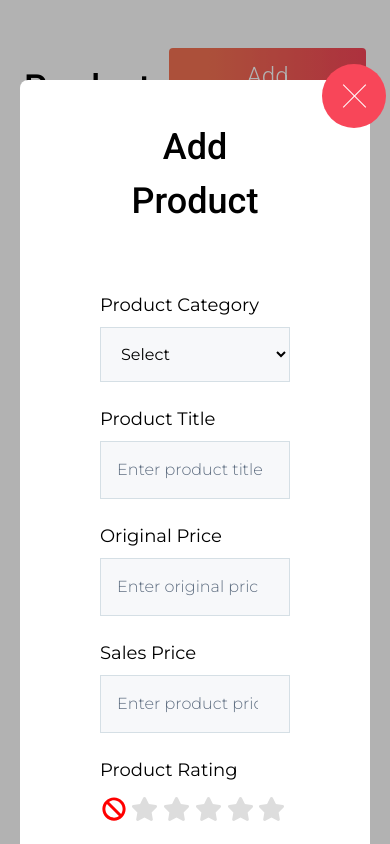
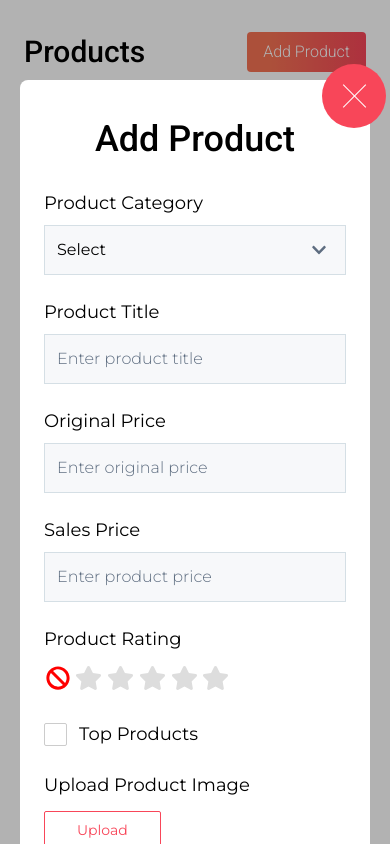
Before and after one commit to GMArjun/doodleblue_frontend_task, a Vue app: page / in a window 390 px wide. Both pictures are taken after a click on the button "Add Product". Built offline with nearby package versions, Linux system fonts and the light colour scheme.

Commit message:
added validation & responsive to some elements

```diff
--- a/src/App.vue
+++ b/src/App.vue
@@ -1,11 +1,11 @@
 <template>
   <div id="app">
     <div class="max-w-screen-xl mx-auto px-6 xl:px-0">
-      <div class="flex py-12">
-        <div class="self-center text-4xl font-medium mr-auto leading-none text-black">Products</div>
+      <div class="flex py-8 sm:py-12">
+        <div class="self-center text-3xl sm:text-4xl font-medium mr-auto leading-none text-black">Products</div>
         <button
           @click="modalVisible = true"
-          class="px-12 py-4 rounded mainGradient text-white font-light text-2xl leading-none focus:outline-none"
+          class="px-4 sm:px-12 py-3 sm:py-4 rounded mainGradient text-white font-light text-base sm:text-2xl leading-none focus:outline-none"
         >Add Product</button>
       </div>
 
--- a/src/assets/scss/products.scss
+++ b/src/assets/scss/products.scss
@@ -52,6 +52,7 @@ input[type='number'],
 select {
     @apply bg-grey border-greyish;
     outline: none !important;
+    -webkit-appearance: none;
 
     &::placeholder {
         @apply font-light text-gray;
@@ -386,4 +387,22 @@ label:hover:before {
     select {
         border: 1px solid var(--red);
     }
+
+    select {
+        @apply border-r-0
+    }
+
+    .customSelect {
+        span {
+            border: 1px solid var(--red);
+            @apply border-l-0
+        }
+    }
 }
+
+.customSelect {
+    span {
+        @apply bg-grey border-greyish self-stretch flex justify-center items-center w-16;
+    }
+
+}
--- a/src/components/productController.vue
+++ b/src/components/productController.vue
@@ -9,7 +9,7 @@
                 <span class="closeI"></span>
               </div>
 
-              <div class="px-20 py-40" v-if="isDone">
+              <div class="px-6 sm:px-20 py-20 sm:py-40" v-if="isDone">
                 <div class="text-green flex flex-col justify-center items-center text-center">
                   <font-awesome-icon :icon="['fa', 'thumbs-up']" class="text-6xl" />
                   <div
@@ -18,48 +18,67 @@
                 </div>
               </div>
 
-              <div class="px-20 py-10" v-else>
+              <div class="px-6 sm:px-20 py-8 sm:py-10" v-else>
                 <h1 class="text-center font-medium text-4xl font-roboto">{{title}}</h1>
-                <div class="pt-16 pb-8 font-mons">
+                <div class="pt-6 sm:pt-16 pb-8 font-mons">
                   <div class="mb-6" :class="{ 'hasError': $v.selectedCategory.$error }">
                     <label class="block text-lg mb-2">Product Category</label>
-                    <select class="border w-full p-4" v-model="selectedCategory">
+                    <div class="flex customSelect">
+                      <select class="border w-full p-3 sm:p-4 border-r-0" v-model="selectedCategory">
                         <option value disabled>Select</option>
                         <option value="Cate_1">Books</option>
                         <option value="Cate_2">Dress</option>
                         <option value="Cate_3">Bags</option>
                         <option value="Cate_4">Mobiles</option>
                       </select>
-                    <div v-if="$v.selectedCategory.$error" class="text-sm text-red mt-2 text-right font-roboto">Product Category is Required *</div>
+                      <span class="border border-l-0">
+                        <font-awesome-icon :icon="['fa', 'chevron-down']" class="text-gray" />
+                      </span>
+                    </div>
+
+                    <div
+                      v-if="$v.selectedCategory.$error"
+                      class="text-sm text-red mt-2 text-right font-roboto"
+                    >Product Category is Required *</div>
                   </div>
                   <div class="mb-6" :class="{ 'hasError': $v.productTitle.$error }">
                     <label class="block text-lg mb-2">Product Title</label>
                     <input
                       type="text"
-                      class="border w-full p-4 focus:outline-"
+                      class="border w-full p-3 sm:p-4 focus:outline-"
                       placeholder="Enter product title"
                       v-model="productTitle"
                     />
-                    <div v-if="$v.productTitle.$error" class="text-sm text-red mt-2 text-right font-roboto">Product Title is Required *</div>
+                    <div
+                      v-if="$v.productTitle.$error"
+                      class="text-sm text-red mt-2 text-right font-roboto"
+                    >Product Title is Required *</div>
                   </div>
-                  <div class="mb-6">
+                  <div class="mb-6" :class="{ 'hasError': $v.orgPrice.$error }">
                     <label class="block text-lg mb-2">Original Price</label>
                     <input
-                      type="number"
-                      class="border w-full p-4"
+                      type="text"
+                      class="border w-full p-3 sm:p-4"
                       placeholder="Enter original price"
                       v-model="orgPrice"
                     />
+                    <div
+                      v-if="!$v.orgPrice.decimal"
+                      class="text-sm text-red mt-2 text-right font-roboto"
+                    >Requires Number Only *</div>
                   </div>
                   <div class="mb-6" :class="{ 'hasError': $v.productPrice.$error }">
                     <label class="block text-lg mb-2">Sales Price</label>
                     <input
                       type="number"
-                      class="border w-full p-4"
+                      class="border w-full p-3 sm:p-4"
                       placeholder="Enter product price"
                       v-model="productPrice"
                     />
-                    <div v-if="$v.productPrice.$error" class="text-sm text-red mt-2 text-right font-roboto">Product Price is Required *</div>
+                    <div
+                      v-if="$v.productPrice.$error"
+                      class="text-sm text-red mt-2 text-right font-roboto"
+                    >Product Price is Required *</div>
                   </div>
 
                   <div class="mb-6">
@@ -178,11 +197,14 @@
                           accept="image/*"
                         />
                       </div>
-                       <div v-if="$v.imageData.$error" class="text-sm text-red mt-2 font-roboto">Product Image is Required *</div>
+                      <div
+                        v-if="$v.imageData.$error"
+                        class="text-sm text-red mt-2 font-roboto"
+                      >Product Image is Required *</div>
                     </div>
                   </div>
                 </div>
-                <hr class="py-6 border-greyish" />
+                <hr class="py-3 sm:py-6 border-greyish" />
                 <div class="flex justify-center">
                   <button
                     class="bg-greyish font-mons p-3 px-8 w-40 mr-8 rounded uppercase focus:outline-none"
@@ -285,6 +307,9 @@ export default {
     selectedCategory: {
       required,
     },
+    orgPrice: {
+      decimal,
+    },
     productPrice: {
       required,
       decimal,
--- a/src/main.js
+++ b/src/main.js
@@ -2,11 +2,11 @@ import Vue from 'vue'
 import Vuelidate from 'vuelidate'
 import App from './App.vue'
 import { library } from "@fortawesome/fontawesome-svg-core";
-import { faStar, faBan, faThumbsUp } from "@fortawesome/free-solid-svg-icons";
+import { faStar, faBan, faThumbsUp, faChevronDown } from "@fortawesome/free-solid-svg-icons";
 import { FontAwesomeIcon } from "@fortawesome/vue-fontawesome";
 import "./assets/css/tailwind.css";
 import "./assets/scss/products.scss";
-library.add(faStar, faBan, faThumbsUp);
+library.add(faStar, faBan, faThumbsUp, faChevronDown);
 Vue.component("font-awesome-icon", FontAwesomeIcon);
 Vue.use(Vuelidate)
 Vue.config.productionTip = false
```
Lines whose indentation alone changed are shown as unchanged.
